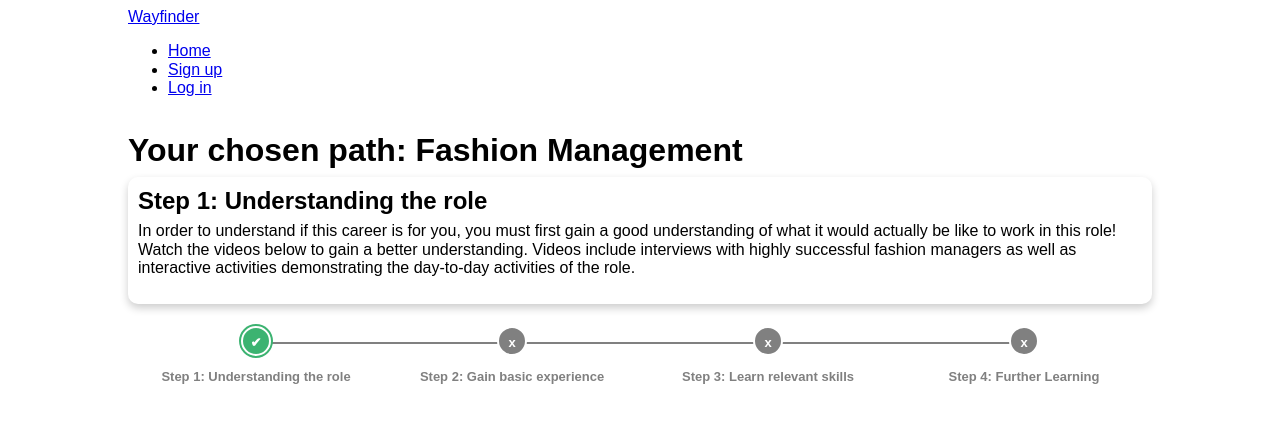
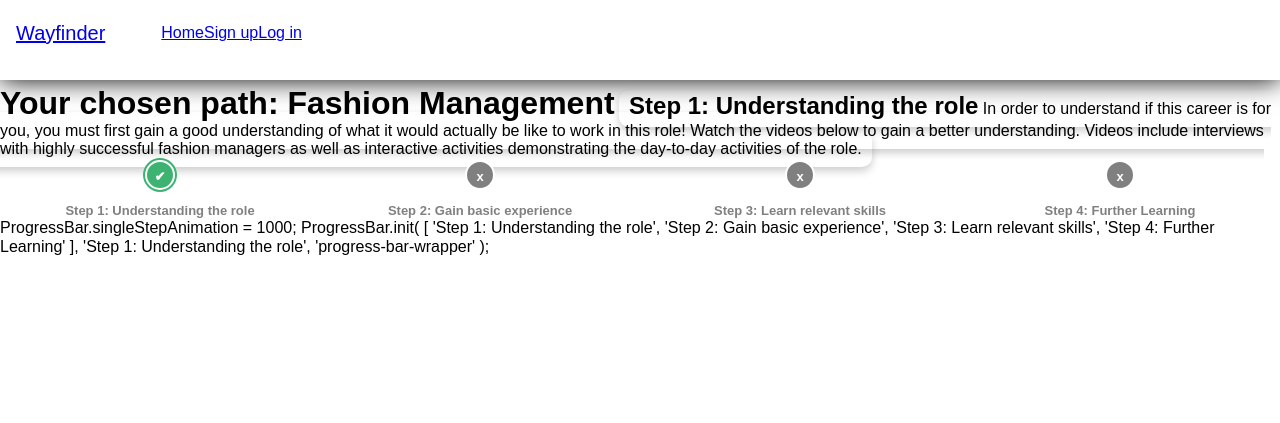
Before and after one commit to tela1505/wayfinder, a Flask app: page /fashion/1 in a window 1280 px wide. Shown: the top 423 px of the page. Run offline with Flask 2, Linux system fonts and the light colour scheme; some libraries are stand-ins or nearby versions.

Commit message:
nav styling start

```diff
--- a/app/static/css/main.css
+++ b/app/static/css/main.css
@@ -1,3 +1,50 @@
+/*NAV BAR*/
+
+header {
+    background-color: white;
+    position: fixed;
+    top: 0;
+    left: 0;
+    right: 0;
+    height: 80px;
+    display: flex;
+    align-items: center;
+    box-shadow: 0 0 25px 0 black;
+}
+
+header * {
+    display: inline;
+}
+
+.navbar {
+  position: relative;
+  display: -ms-flexbox;
+  display: flex;
+  -ms-flex-wrap: wrap;
+  flex-wrap: wrap;
+  -ms-flex-align: center;
+  align-items: center;
+  -ms-flex-pack: justify;
+  justify-content: space-between;
+  padding: 0.5rem 1rem;
+  width: max-content;
+  color: #1d2124;
+}
+
+.navbar-brand {
+  display: inline-block;
+  padding-top: 0.3125rem;
+  padding-bottom: 0.3125rem;
+  margin-right: 1rem;
+  font-size: 1.25rem;
+  line-height: inherit;
+  white-space: nowrap;
+}
+
+.nav-item {
+    float: left;
+}
+
 
 /*PROGRESS BAR*/
 
--- a/app/templates/base.html
+++ b/app/templates/base.html
@@ -9,7 +9,7 @@
     <script src='../static/js/Chart.min.js'></script>
     <script src="../static/js/progress-bar.js"></script>
 </head>
-<body>
+<header>
 <nav class="navbar navbar-expand bg-primary navbar-dark">
     <a class="navbar-brand" href="#">Wayfinder</a>
 {#   <a class="navbar-brand"><img src="../static/img/.jpg" alt="Wayfinder"></a>#}
@@ -50,5 +50,5 @@
      Child pages add page specific content here
     {% endblock %}
 </div>
-</body>
+</header>
 </html>
--- a/app/templates/fashion_management/fashion_step1.html
+++ b/app/templates/fashion_management/fashion_step1.html
@@ -10,7 +10,6 @@
     <div class="progress-bar-container">
         <div class="progress-bar-wrapper"></div>
         <script>
-        //we can set animation delay as following in ms (default 1000)
         ProgressBar.singleStepAnimation = 1000;
         ProgressBar.init(
           [ 'Step 1: Understanding the role',
@@ -19,7 +18,7 @@
             'Step 4: Further Learning'
           ],
           'Step 1: Understanding the role',
-          'progress-bar-wrapper' // created this optional parameter for container name (otherwise default container created)
+          'progress-bar-wrapper'
         );
         </script>
     </div>
```
